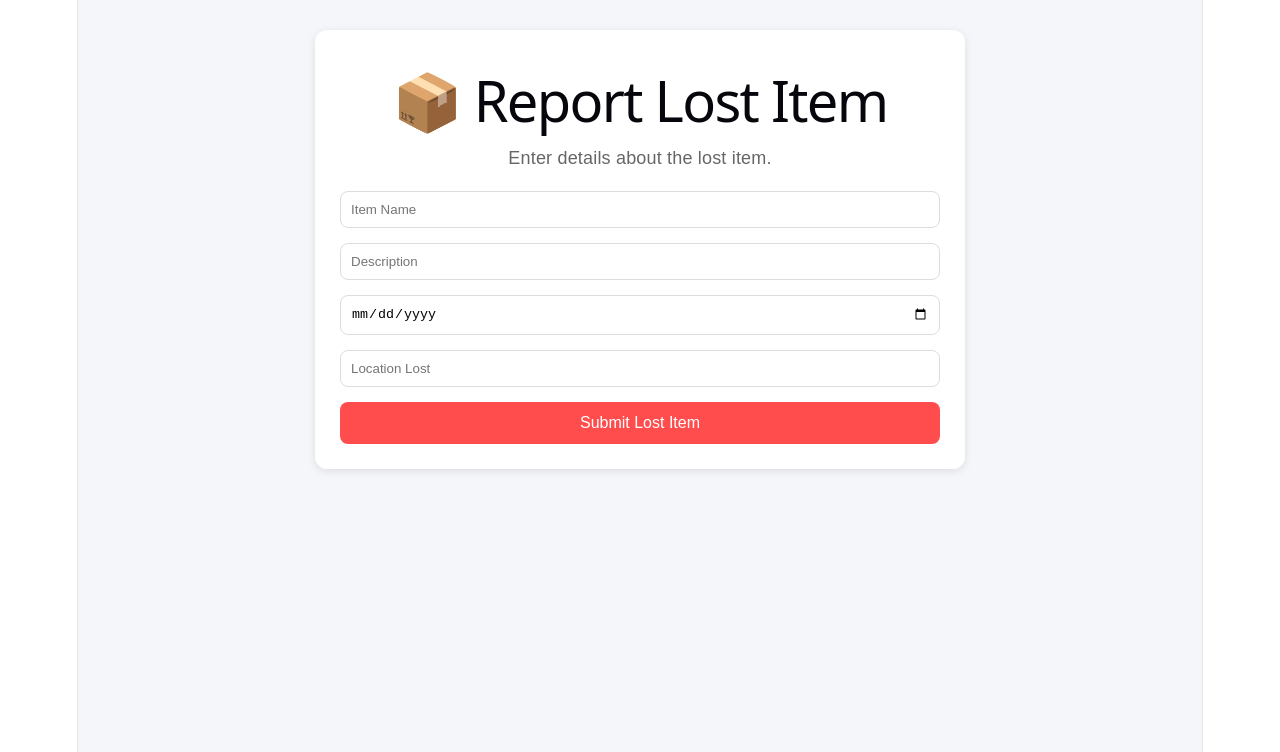
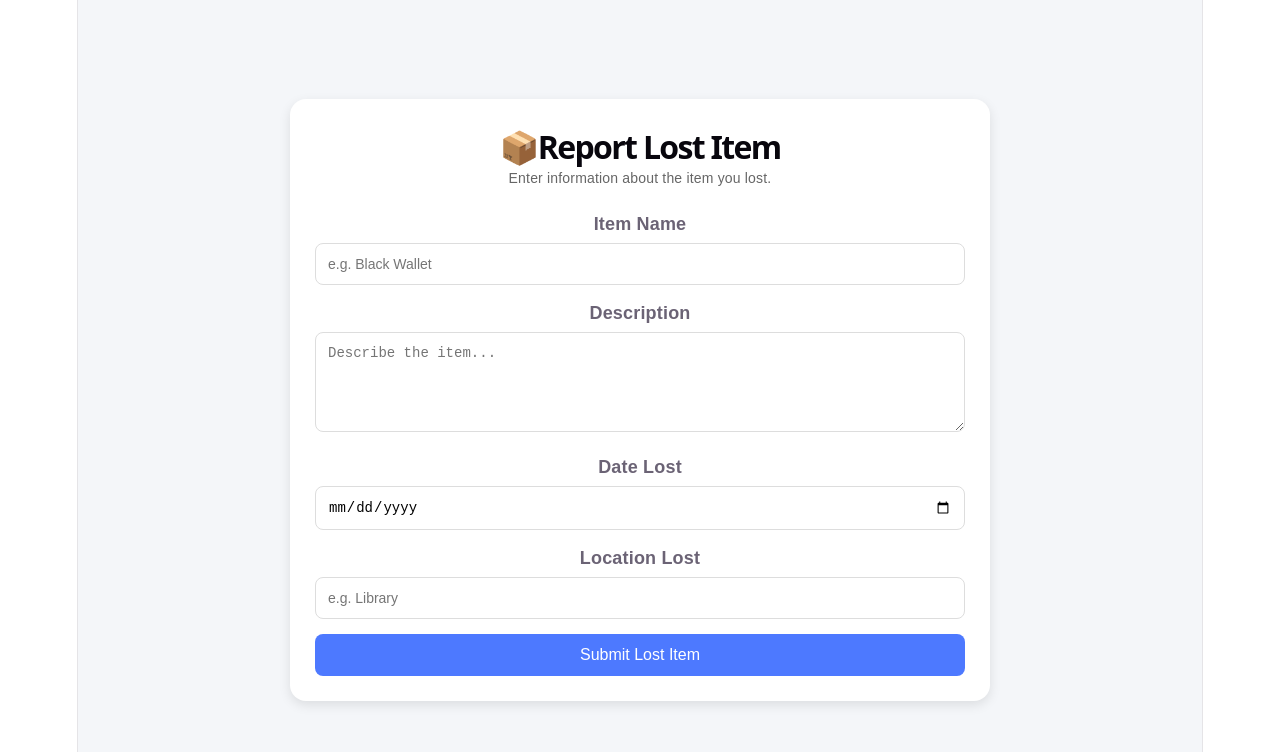
Before and after one commit to jsmndb/lost-found-system, a React (Vite) app in the folder client/client/: page /report-lost in a window 1280 px wide. Shown: the top 752 px of the page. Built offline with nearby package versions, Linux system fonts and the light colour scheme.

Commit message:
Improved Lost Item UI

```diff
--- a/client/client/src/pages/LostItemForm.jsx
+++ b/client/client/src/pages/LostItemForm.jsx
@@ -39,86 +39,145 @@ function LostItemForm() {
     }
   };
 
-  const pageStyle = {
-    padding: "30px",
-    fontFamily: "Arial",
+  const styles = {
+    page: {
+      minHeight: "100vh",
       background: "#f4f6f9",
-    minHeight: "100vh"
-  };
+      padding: "20px",
+      fontFamily: "Arial, sans-serif",
+      boxSizing: "border-box",
+      display: "flex",
+      justifyContent: "center",
+      alignItems: "center",
+    },
 
-  const cardStyle = {
+    card: {
       background: "#fff",
+      width: "100%",
+      maxWidth: "650px",
       padding: "25px",
-    borderRadius: "12px",
-    boxShadow: "0 2px 8px rgba(0,0,0,0.1)",
-    maxWidth: "600px",
-    margin: "0 auto"
-  };
+      borderRadius: "16px",
+      boxShadow: "0 4px 12px rgba(0,0,0,0.1)",
+    },
 
-  const inputStyle = {
+    title: {
+      marginTop: 0,
+      marginBottom: "5px",
+    },
+
+    subtitle: {
+      color: "#666",
+      marginBottom: "25px",
+    },
+
+    label: {
+      display: "block",
+      marginBottom: "6px",
+      fontWeight: "bold",
+    },
+
+    input: {
       width: "100%",
-    padding: "10px",
+      padding: "12px",
       marginBottom: "15px",
       border: "1px solid #ddd",
       borderRadius: "8px",
-    boxSizing: "border-box"
-  };
+      boxSizing: "border-box",
+      fontSize: "14px",
+    },
 
-  const buttonStyle = {
+    textarea: {
       width: "100%",
       padding: "12px",
-    background: "#ff4d4d",
+      marginBottom: "15px",
+      border: "1px solid #ddd",
+      borderRadius: "8px",
+      boxSizing: "border-box",
+      minHeight: "100px",
+      resize: "vertical",
+      fontSize: "14px",
+    },
+
+    button: {
+      width: "100%",
+      padding: "12px",
+      background: "#4d79ff",
       color: "#fff",
       border: "none",
       borderRadius: "8px",
       cursor: "pointer",
-    fontSize: "16px"
+      fontSize: "16px",
+    },
   };
 
   return (
-    <div style={pageStyle}>
-      <div style={cardStyle}>
+    <div style={styles.page}>
+      <div style={styles.card}>
 
-        <h1>📦 Report Lost Item</h1>
+        <div style={{ textAlign: "center", marginBottom: "20px" }}>
 
-        <p style={{ color: "#666", marginBottom: "20px" }}>
-          Enter details about the lost item.
+          <h1
+            style={{
+              margin: "10px 0 5px 0",
+              fontSize: "32px",
+              fontWeight: "600"
+            }}
+          >
+            📦Report Lost Item
+          </h1>
+
+          <p
+            style={{
+              color: "#666",
+              margin: 0,
+              fontSize: "14px"
+            }}
+          >
+            Enter information about the item you lost.
           </p>
+        </div>
 
         <form onSubmit={handleSubmit}>
 
+          <label style={styles.label}>Item Name</label>
           <input
             type="text"
-            placeholder="Item Name"
             value={itemName}
             onChange={(e) => setItemName(e.target.value)}
-            style={inputStyle}
+            style={styles.input}
+            placeholder="e.g. Black Wallet"
+            required
           />
 
-          <input
-            type="text"
-            placeholder="Description"
+          <label style={styles.label}>Description</label>
+          <textarea
             value={description}
             onChange={(e) => setDescription(e.target.value)}
-            style={inputStyle}
+            style={styles.textarea}
+            placeholder="Describe the item..."
+            required
           />
 
+          <label style={styles.label}>Date Lost</label>
           <input
             type="date"
             value={dateLost}
             onChange={(e) => setDateLost(e.target.value)}
-            style={inputStyle}
+            style={styles.input}
+            required
           />
 
+          <label style={styles.label}>Location Lost</label>
           <input
             type="text"
-            placeholder="Location Lost"
             value={location}
             onChange={(e) => setLocation(e.target.value)}
-            style={inputStyle}
+            style={styles.input}
+            placeholder="e.g. Library"
+            required
           />
 
-          <button type="submit" style={buttonStyle}>
+          <button type="submit" style={styles.button}>
             Submit Lost Item
           </button>
 
```
Lines whose indentation alone changed are shown as unchanged.
